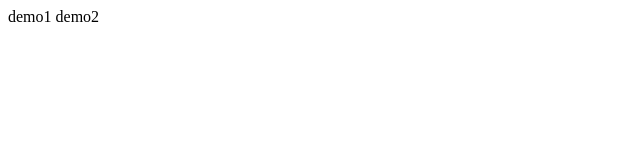
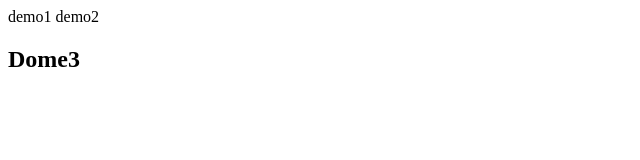
Before and after one commit to thanush/pdemo, a plain HTML site: page index.html in a window 1280 px wide. Shown: the full height of the page, 0-640 px from the left. Drawn offline with Linux system fonts and the light colour scheme.

Commit message:
demo3 added

```diff
--- a/index.html
+++ b/index.html
@@ -7,5 +7,6 @@
 <body>
 demo1
 demo2
+<h2>Dome3</h2>
 </body>
 </html>
```
